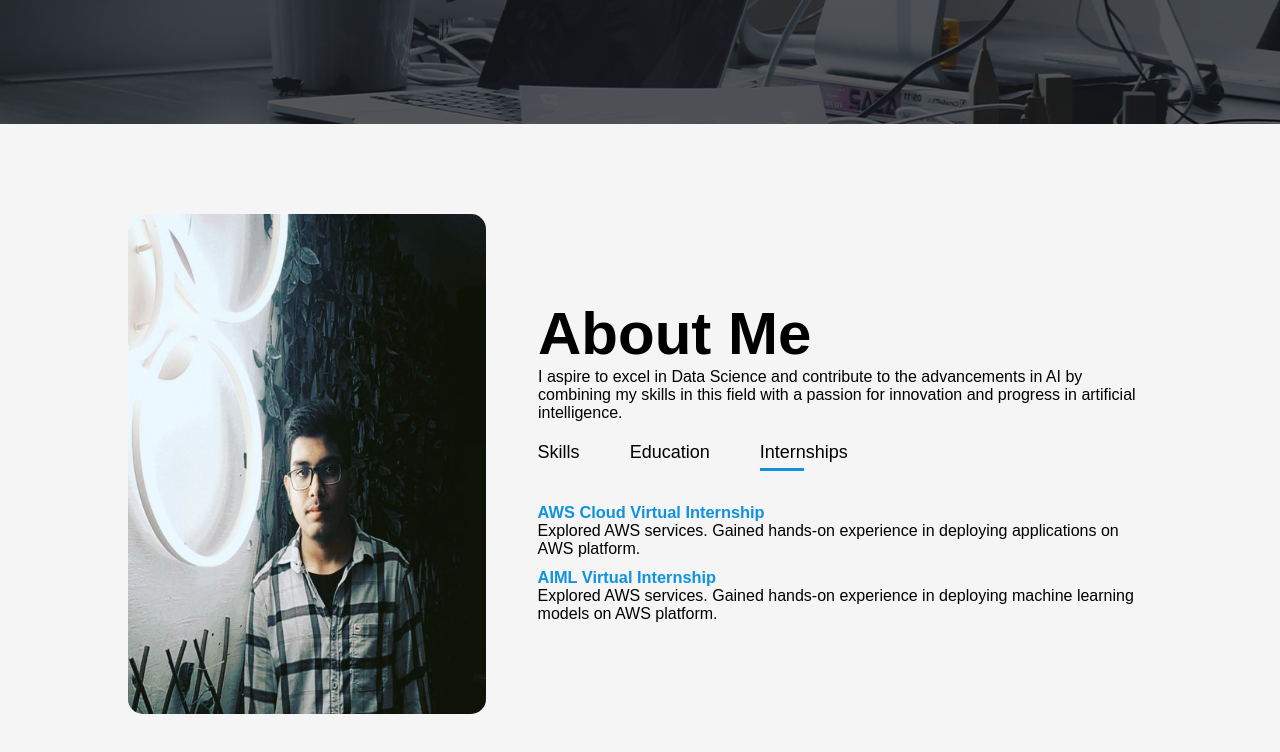
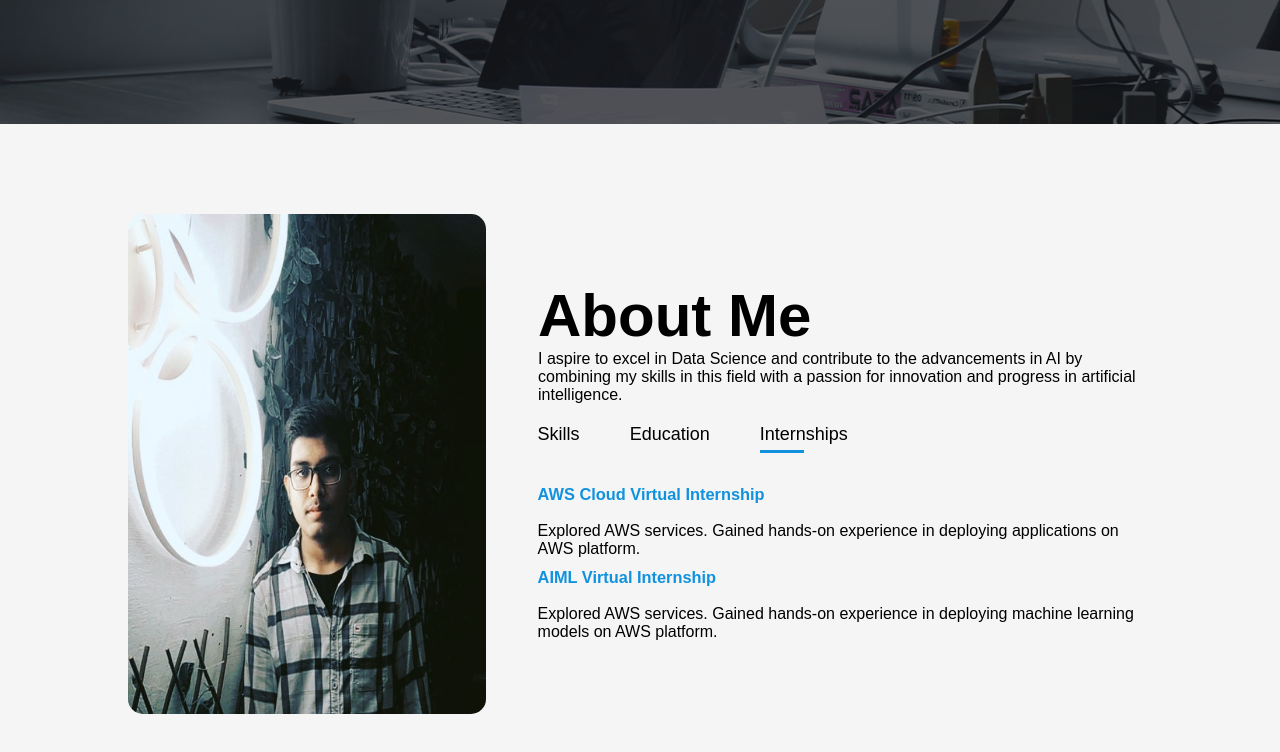
Before and after one commit to BhanuSaketh/portfolio, a plain HTML site: page index.html in a window 1280 px wide. Both pictures are taken after a click on the element "Internships". Shown: the part 676-1428 px from the top of the page. Drawn offline with nearby package versions, Linux system fonts and the light colour scheme.

Commit message:
index.html

```diff
--- a/index.html
+++ b/index.html
@@ -7,7 +7,7 @@
     <link rel="stylesheet" href="style (2).css">
     <link rel="stylesheet" href="all.css">
  <link rel="stylesheet" href="https://cdnjs.cloudflare.com/ajax/libs/font-awesome/6.5.1/css/all.min.css" integrity="sha512-DTOQO9RWCH3ppGqcWaEA1BIZOC6xxalwEsw9c2QQeAIftl+Vegovlnee1c9QX4TctnWMn13TZye+giMm8e2LwA==" crossorigin="anonymous" referrerpolicy="no-referrer" />
-    <title>my profile</title>
+    <title>Bhanu Saketh</title>
     <link rel="stylesheet" href="https://unpkg.com/aos@next/dist/aos.css"/>
 
 </head>
@@ -73,9 +73,9 @@ field with a passion for innovation and progress in artificial intelligence.</p>
                    </div>
                    <div class="tab-contents" id="experience" >
                     <ul>
-                        <li><span><h3>AWS Cloud Virtual Internship</h3></span>Explored AWS services. Gained hands-on experience in deploying applications on AWS
+                        <li><span><h3>AWS Cloud Virtual Internship</h3></span><br>Explored AWS services. Gained hands-on experience in deploying applications on AWS
 			platform.</li>
-			<li><span><h3>AIML Virtual Internship</h3></span>Explored AWS services. Gained hands-on experience in deploying machine learning models on AWS
+			<li><span><h3>AIML Virtual Internship</h3></span><br>Explored AWS services. Gained hands-on experience in deploying machine learning models on AWS
 			platform.</li>
                     </ul>
                    </div>
```
